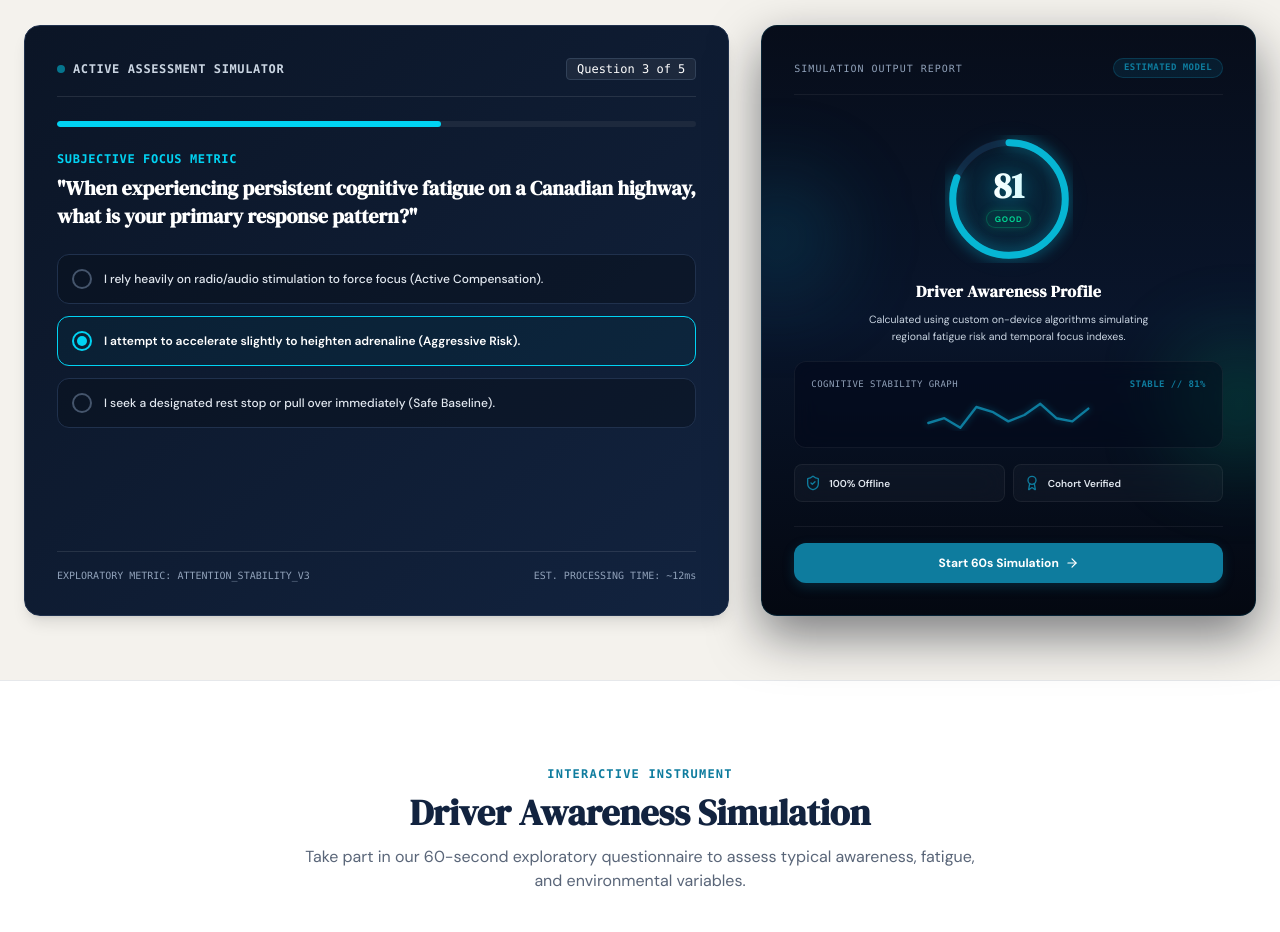
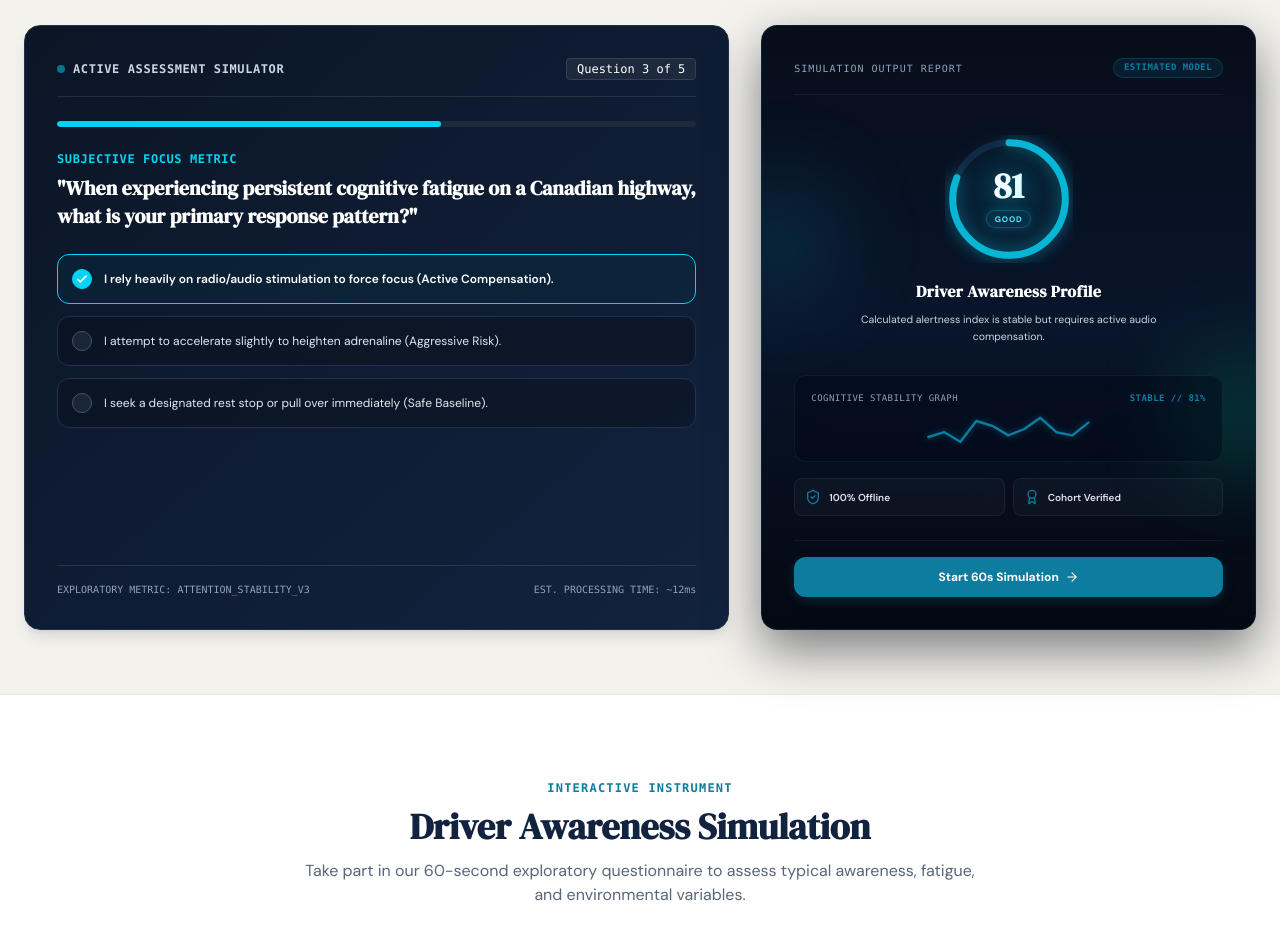
Before and after one commit to MaverickKing17/astrateq-market-validation, a React (Vite) app: page / in a window 1280 px wide. Shown: the part 5100-6032 px from the top of the page. Built offline with nearby package versions, Linux system fonts and the light colour scheme.

Commit message:
feat: add interactive simulation previews to InfoSections
Introduce state-managed simulation metrics previews within the info sections to enhance user engagement, allowing users to trigger the main simulation flow from these components.

```diff
--- a/src/App.tsx
+++ b/src/App.tsx
@@ -52,7 +52,7 @@ export default function App() {
       <Hero onStartSimulation={handleScrollToSimulation} />
 
       {/* 3, 4, 5, 6. Info Sections (What simulation does, What you'll receive, How it works, Validation themes) */}
-      <InfoSections />
+      <InfoSections onStartSimulation={handleScrollToSimulation} />
 
       {/* 7. Live simulation — functional multi-question flow & results (score 81) & Research Cohort signup form & native referral system */}
       <SimulationFlow />
--- a/src/components/InfoSections.tsx
+++ b/src/components/InfoSections.tsx
@@ -3,14 +3,51 @@
  * SPDX-License-Identifier: Apache-2.0
  */
 
-import React from "react";
+import React, { useState } from "react";
 import {
   ClipboardList, Cpu, BarChart3, Info,
   Dribbble, Award, Sparkles, CheckSquare,
   UserCheck, ShieldCheck, Mail, ArrowRight, Activity, HelpCircle
 } from "lucide-react";
 
-export default function InfoSections() {
+interface InfoSectionsProps {
+  onStartSimulation?: () => void;
+}
+
+export default function InfoSections({ onStartSimulation }: InfoSectionsProps) {
+  const [previewOption, setPreviewOption] = useState<"a" | "b" | "c">("a");
+
+  const previewMetrics = {
+    a: {
+      score: 81,
+      badge: "Good",
+      badgeStyle: "bg-cyan-500/10 border-cyan-500/30 text-cyan-300 shadow-[0_0_8px_rgba(6,182,212,0.25)]",
+      description: "Calculated alertness index is stable but requires active audio compensation.",
+      strokeOffset: Math.round((1 - 0.81) * 276),
+      sparkline: "M0,15 L10,12 L20,18 L30,5 L40,8 L50,14 L60,10 L70,3 L80,12 L90,14 L100,6",
+      stability: "STABLE // 81%"
+    },
+    b: {
+      score: 58,
+      badge: "At Risk",
+      badgeStyle: "bg-red-500/10 border-red-500/30 text-red-400 shadow-[0_0_8px_rgba(239,68,68,0.25)]",
+      description: "Calculated fatigue and aggressive coping mechanisms suggest elevated risk profiles.",
+      strokeOffset: Math.round((1 - 0.58) * 276),
+      sparkline: "M0,15 L10,17 L20,19 L30,12 L40,16 L50,18 L60,14 L70,19 L80,18 L90,20 L100,16",
+      stability: "UNSTABLE // 58%"
+    },
+    c: {
+      score: 94,
+      badge: "Optimal",
+      badgeStyle: "bg-emerald-500/10 border-emerald-500/30 text-emerald-400 shadow-[0_0_8px_rgba(16,185,129,0.25)]",
+      description: "Proactive rest patterns maintain highest attention buffers. High safety index.",
+      strokeOffset: Math.round((1 - 0.94) * 276),
+      sparkline: "M0,10 L10,8 L20,9 L30,6 L40,7 L50,5 L60,6 L70,4 L80,5 L90,4 L100,5",
+      stability: "OPTIMAL // 94%"
+    }
+  };
+
+  const currentMetrics = previewMetrics[previewOption];
   return (
     <div className="bg-pearl space-y-24 py-16">
 
@@ -259,24 +296,68 @@ export default function InfoSections() {
 
               {/* Multiple Choice Options */}
               <div className="space-y-3">
-                <div className="flex items-center gap-3 p-3.5 border border-[#20314d] rounded-xl bg-[#09101c]/50">
-                  <div className="h-5 w-5 rounded-full border-2 border-slate-600 flex items-center justify-center shrink-0">
-                    <div className="h-2.5 w-2.5 rounded-full bg-transparent" />
+                <button
+                  onClick={() => setPreviewOption("a")}
+                  className={`w-full flex items-center gap-3 p-3.5 border rounded-xl transition-all text-left cursor-pointer focus:outline-none ${
+                    previewOption === "a"
+                      ? "border-cyan-400 bg-cyan-950/30 text-white font-semibold"
+                      : "border-[#20314d] bg-[#09101c]/50 hover:border-cyan-400/50 text-slate-200"
+                  }`}
+                  id="preview-option-a"
+                >
+                  <div className={`h-5 w-5 rounded-full border flex items-center justify-center shrink-0 ${
+                    previewOption === "a" ? "border-cyan-400 bg-cyan-400 text-white" : "border-slate-600 bg-slate-800/80"
+                  }`}>
+                    {previewOption === "a" && (
+                      <svg className="h-3.5 w-3.5 text-white" fill="none" stroke="currentColor" viewBox="0 0 24 24">
+                        <path strokeLinecap="round" strokeLinejoin="round" strokeWidth="3" d="M5 13l4 4L19 7" />
+                      </svg>
+                    )}
                   </div>
-                  <span className="text-xs font-medium text-slate-200 font-sans">I rely heavily on radio/audio stimulation to force focus (Active Compensation).</span>
-                </div>
-                <div className="flex items-center gap-3 p-3.5 border border-cyan-400 rounded-xl bg-cyan-950/30">
-                  <div className="h-5 w-5 rounded-full border-2 border-cyan-400 flex items-center justify-center shrink-0">
-                    <div className="h-2.5 w-2.5 rounded-full bg-cyan-400" />
+                  <span className="text-xs font-sans">I rely heavily on radio/audio stimulation to force focus (Active Compensation).</span>
+                </button>
+
+                <button
+                  onClick={() => setPreviewOption("b")}
+                  className={`w-full flex items-center gap-3 p-3.5 border rounded-xl transition-all text-left cursor-pointer focus:outline-none ${
+                    previewOption === "b"
+                      ? "border-cyan-400 bg-cyan-950/30 text-white font-semibold"
+                      : "border-[#20314d] bg-[#09101c]/50 hover:border-cyan-400/50 text-slate-200"
+                  }`}
+                  id="preview-option-b"
+                >
+                  <div className={`h-5 w-5 rounded-full border flex items-center justify-center shrink-0 ${
+                    previewOption === "b" ? "border-cyan-400 bg-cyan-400 text-white" : "border-slate-600 bg-slate-800/80"
+                  }`}>
+                    {previewOption === "b" && (
+                      <svg className="h-3.5 w-3.5 text-white" fill="none" stroke="currentColor" viewBox="0 0 24 24">
+                        <path strokeLinecap="round" strokeLinejoin="round" strokeWidth="3" d="M5 13l4 4L19 7" />
+                      </svg>
+                    )}
                   </div>
-                  <span className="text-xs font-semibold text-white font-sans">I attempt to accelerate slightly to heighten adrenaline (Aggressive Risk).</span>
-                </div>
-                <div className="flex items-center gap-3 p-3.5 border border-[#20314d] rounded-xl bg-[#09101c]/50">
-                  <div className="h-5 w-5 rounded-full border-2 border-slate-600 flex items-center justify-center shrink-0">
-                    <div className="h-2.5 w-2.5 rounded-full bg-transparent" />
+                  <span className="text-xs font-sans">I attempt to accelerate slightly to heighten adrenaline (Aggressive Risk).</span>
+                </button>
+
+                <button
+                  onClick={() => setPreviewOption("c")}
+                  className={`w-full flex items-center gap-3 p-3.5 border rounded-xl transition-all text-left cursor-pointer focus:outline-none ${
+                    previewOption === "c"
+                      ? "border-cyan-400 bg-cyan-950/30 text-white font-semibold"
+                      : "border-[#20314d] bg-[#09101c]/50 hover:border-cyan-400/50 text-slate-200"
+                  }`}
+                  id="preview-option-c"
+                >
+                  <div className={`h-5 w-5 rounded-full border flex items-center justify-center shrink-0 ${
+                    previewOption === "c" ? "border-cyan-400 bg-cyan-400 text-white" : "border-slate-600 bg-slate-800/80"
+                  }`}>
+                    {previewOption === "c" && (
+                      <svg className="h-3.5 w-3.5 text-white" fill="none" stroke="currentColor" viewBox="0 0 24 24">
+                        <path strokeLinecap="round" strokeLinejoin="round" strokeWidth="3" d="M5 13l4 4L19 7" />
+                      </svg>
+                    )}
                   </div>
-                  <span className="text-xs font-medium text-slate-200 font-sans">I seek a designated rest stop or pull over immediately (Safe Baseline).</span>
-                </div>
+                  <span className="text-xs font-sans">I seek a designated rest stop or pull over immediately (Safe Baseline).</span>
+                </button>
               </div>
             </div>
 
@@ -303,7 +384,7 @@ export default function InfoSections() {
               <div className="flex flex-col items-center py-4">
                 <div className="relative h-32 w-32 rounded-full flex items-center justify-center mb-4">
                   {/* Background Soft Glow */}
-                  <div className="absolute inset-2 rounded-full bg-cyan-500/10 blur-md" />
+                  <div className="absolute inset-2 rounded-full bg-cyan-500/10 blur-md pointer-events-none" />
 
                   <svg className="absolute inset-0 w-full h-full -rotate-90" viewBox="0 0 100 100">
                     <circle cx="50" cy="50" r="44" stroke="#0e172a" strokeWidth="6" fill="transparent" />
@@ -315,24 +396,26 @@ export default function InfoSections() {
                       stroke="#06b6d4"
                       strokeWidth="5.5"
                       strokeDasharray="276"
-                      strokeDashoffset="52" /* (1 - 0.81) * 276 */
+                      strokeDashoffset={currentMetrics.strokeOffset}
                       strokeLinecap="round"
                       fill="transparent"
-                      className="drop-shadow-[0_0_6px_rgba(6,182,212,0.6)]"
+                      className="drop-shadow-[0_0_6px_rgba(6,182,212,0.6)] transition-all duration-500"
                     />
                   </svg>
 
                   <div className="text-center z-10">
-                    <span className="block font-serif text-4xl font-black text-transparent bg-clip-text bg-gradient-to-r from-white via-cyan-50 to-cyan-100 drop-shadow-[0_2px_10px_rgba(6,182,212,0.5)] leading-none">81</span>
-                    <span className="inline-block px-2 py-0.5 rounded-full bg-emerald-500/10 border border-emerald-500/30 text-emerald-400 text-[8px] font-extrabold uppercase tracking-widest mt-1.5 shadow-[0_0_8px_rgba(16,185,129,0.25)]">
-                      Good
+                    <span className="block font-serif text-4xl font-black text-transparent bg-clip-text bg-gradient-to-r from-white via-cyan-50 to-cyan-100 drop-shadow-[0_2px_10px_rgba(6,182,212,0.5)] leading-none transition-all duration-500">
+                      {currentMetrics.score}
+                    </span>
+                    <span className={`inline-block px-2 py-0.5 rounded-full border text-[8px] font-extrabold uppercase tracking-widest mt-1.5 backdrop-blur-sm transition-all duration-500 ${currentMetrics.badgeStyle}`}>
+                      {currentMetrics.badge}
                     </span>
                   </div>
                 </div>
 
                 <h4 className="font-serif text-base font-bold text-white tracking-wide">Driver Awareness Profile</h4>
-                <p className="text-[10.5px] text-slate-300 font-sans text-center mt-2 max-w-xs leading-relaxed">
-                  Calculated using custom on-device algorithms simulating regional fatigue risk and temporal focus indexes.
+                <p className="text-[10.5px] text-slate-300 font-sans text-center mt-2 max-w-xs leading-relaxed h-12 transition-all duration-500">
+                  {currentMetrics.description}
                 </p>
               </div>
 
@@ -340,12 +423,12 @@ export default function InfoSections() {
               <div className="bg-slate-950/40 backdrop-blur-md border border-white/[0.06] rounded-xl p-4 mb-4">
                 <div className="flex items-center justify-between mb-2 text-[9px] font-mono tracking-wider text-slate-400">
                   <span>COGNITIVE STABILITY GRAPH</span>
-                  <span className="text-cyanaccent font-bold">STABLE // 81%</span>
+                  <span className="text-cyanaccent font-bold uppercase transition-all duration-500">{currentMetrics.stability}</span>
                 </div>
                 {/* Simulated Sparkline Graph with SVG */}
                 <svg className="w-full h-8 stroke-cyanaccent fill-none" viewBox="0 0 100 20">
-                  <path d="M0,15 L10,12 L20,18 L30,5 L40,8 L50,14 L60,10 L70,3 L80,12 L90,14 L100,6" strokeWidth="1.5" strokeLinecap="round" strokeLinejoin="round" />
-                  <path d="M0,15 L10,12 L20,18 L30,5 L40,8 L50,14 L60,10 L70,3 L80,12 L90,14 L100,6" strokeWidth="3" strokeLinecap="round" strokeLinejoin="round" className="opacity-30 blur-[2px]" />
+                  <path d={currentMetrics.sparkline} strokeWidth="1.5" strokeLinecap="round" strokeLinejoin="round" className="transition-all duration-500" />
+                  <path d={currentMetrics.sparkline} strokeWidth="3" strokeLinecap="round" strokeLinejoin="round" className="opacity-30 blur-[2px] transition-all duration-500" />
                 </svg>
               </div>
 
@@ -365,13 +448,11 @@ export default function InfoSections() {
             <div className="mt-6 pt-4 border-t border-white/[0.06] text-center relative z-10">
               <button
                 onClick={() => {
-                  const el = document.getElementById("hero");
-                  if (el) {
-                    el.scrollIntoView({ behavior: "smooth" });
-                    setTimeout(() => {
-                      const cta = document.getElementById("hero-cta-btn");
-                      if (cta) cta.click();
-                    }, 800);
+                  if (onStartSimulation) {
+                    onStartSimulation();
+                  } else {
+                    const el = document.getElementById("live-simulation");
+                    if (el) el.scrollIntoView({ behavior: "smooth" });
                   }
                 }}
                 className="w-full bg-cyanaccent hover:bg-cyanaccent/90 text-white font-bold text-xs py-3 rounded-xl transition-all flex items-center justify-center gap-1.5 cursor-pointer shadow-[0_4px_12px_rgba(14,124,158,0.25)] hover:shadow-[0_4px_20px_rgba(14,124,158,0.4)] hover:-translate-y-0.5"
```
